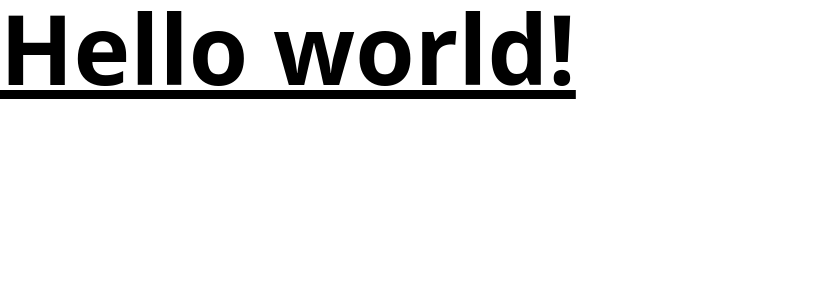
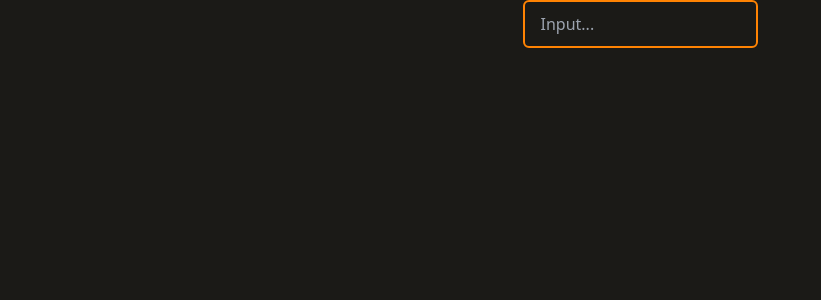
Before and after one commit to FabioVLucena/nextjs-to-do, a Next.js app: page / in a window 1280 px wide. Shown: the top 300 px of the page, without its empty margins (0-821 px from the left). Built offline with nearby package versions, Linux system fonts and the light colour scheme.

Commit message:
adiciona componentes button e input

```diff
--- /dev/null
+++ b/src/components/Button.tsx
@@ -0,0 +1,16 @@
+import { ButtonHTMLAttributes } from 'react';
+
+interface Props extends ButtonHTMLAttributes<HTMLButtonElement> {
+    className?: string
+}
+
+const Button = ({ className, ...rest }: Props) => {
+    return (
+        <button
+            className={`bg-black-500 text-orange-200 px-5 py-5 border-4 border-orange-200 rounded-2xl hover:bg-black-100 ${className}`}
+            {...rest}
+        />
+    );
+}
+
+export default Button;
--- /dev/null
+++ b/src/components/Input.tsx
@@ -0,0 +1,18 @@
+import { InputHTMLAttributes } from 'react'
+
+interface Props extends InputHTMLAttributes<HTMLInputElement> {
+    label: string;
+}
+
+const Input = ({ label, ...rest }: Props) => {
+    return (
+        <input
+            type='text'
+            placeholder={label}
+            className='h-12 py-3 bg-black-500 text-white border-2 border-orange-200 rounded-md focus:ring-0 focus:ring-offset-0 text-left placeholder:pl-4 focus:bg-black-100'
+            {...rest}
+        />
+    );
+}
+
+export default Input;
--- a/src/pages/index.tsx
+++ b/src/pages/index.tsx
@@ -1,18 +1,22 @@
 import Head from 'next/head'
+import Button from '../components/Button'
+import Input from '../components/Input'
 
 export default function Home() {
   return (
     <>
       <Head>
         <title>Create Next App</title>
-        <meta name="description" content="Generated by create next app" />
-        <meta name="viewport" content="width=device-width, initial-scale=1" />
-        <link rel="icon" href="/favicon.ico" />
       </Head>
-      <main>
-        <h1 className="text-8xl font-bold underline">
-          Hello world!
-        </h1>
+      <main className='flex justify-center'>
+        {/* <Button>
+          <svg className="w-10 h-10 dark:text-orange-200" fill="none" stroke="currentColor" stroke-width="2.3" viewBox="0 0 24 24" xmlns="http://www.w3.org/2000/svg" aria-hidden="true">
+            <path stroke-linecap="round" stroke-linejoin="round" d="M12 4.5v15m7.5-7.5h-15"></path>
+          </svg>
+        </Button> */}
+
+        <Input label='Input...' />
+
       </main>
     </>
   )
--- a/src/styles/globals.css
+++ b/src/styles/globals.css
@@ -1,3 +1,10 @@
 @tailwind base;
 @tailwind components;
 @tailwind utilities;
+
+body {
+    @apply bg-black-500;
+    margin: 0;
+    -webkit-font-smoothing: antialiased;
+    -moz-osx-font-smoothing: grayscale;
+}
--- a/tailwind.config.js
+++ b/tailwind.config.js
@@ -6,6 +6,14 @@ module.exports = {
   ],
   theme: {
     extend: {},
+    colors: {
+      'black': { 500: '#1B1A17',
+                 200: '#242320',
+                 100: '#23221F'},
+      'orange': { 500: '#A35709',
+                  200: '#FF8303' },
+      'white': '#F0E3CA'
+    }
   },
   plugins: [],
 }
```
Also changed, not shown: 1 other file (tests, documents, lock files or other folders).
